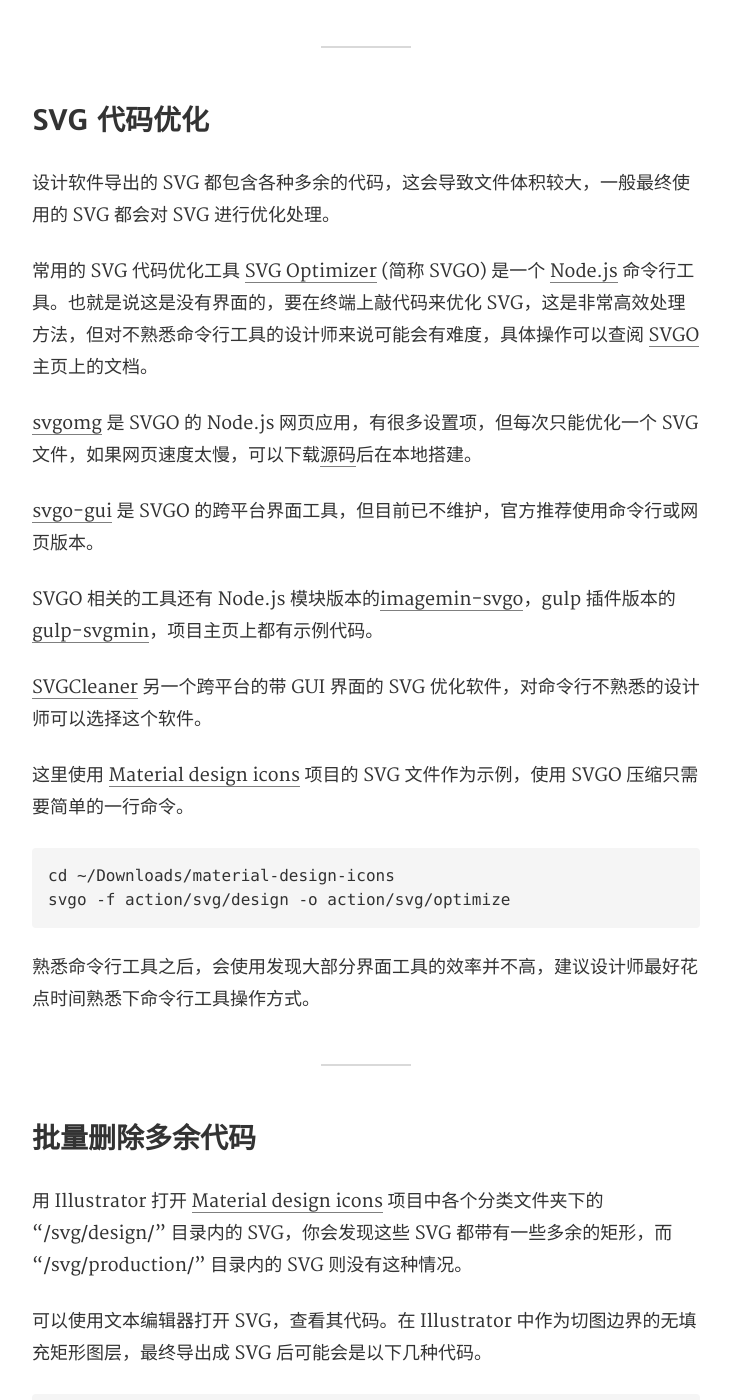
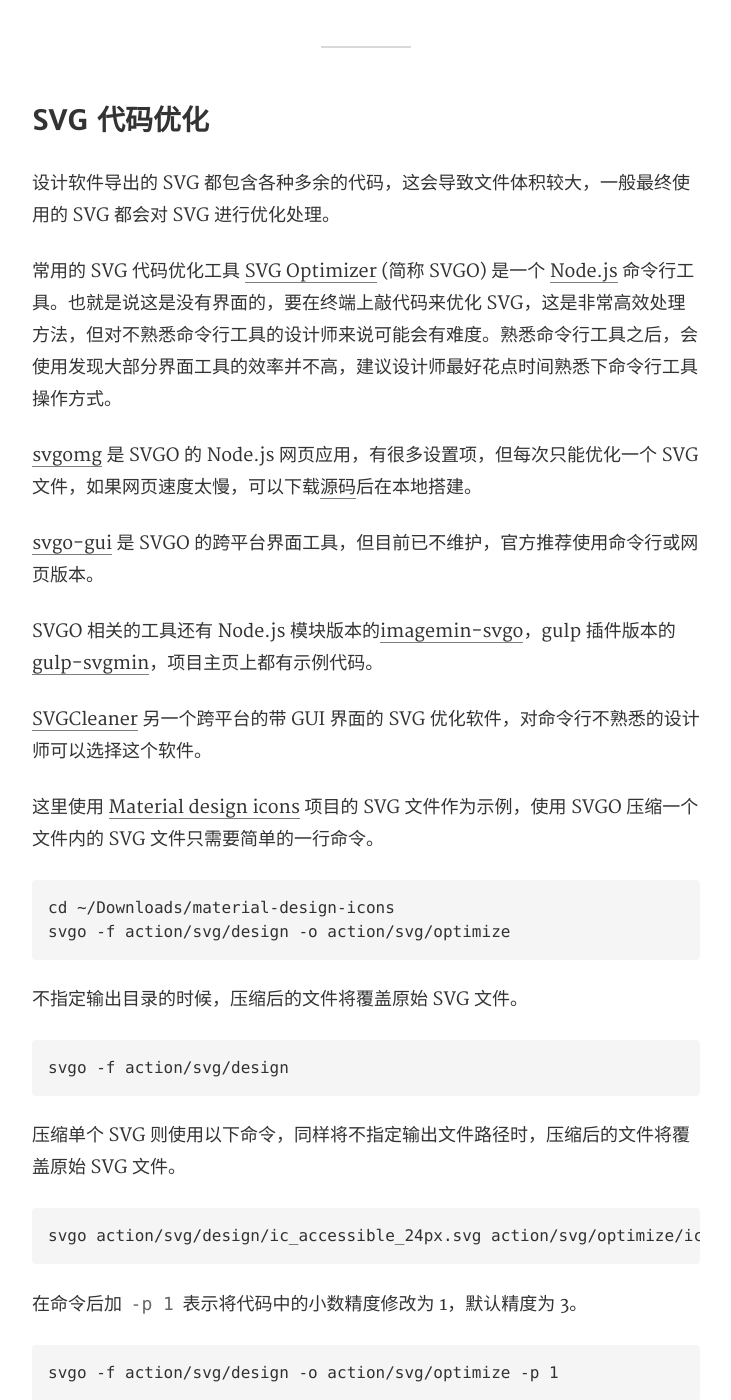
Before and after one commit to Ashung/ashung.github.io, a Jekyll site: the page built from _posts/2015-11-02-svg-export.md, in a window 1280 px wide and 1400 px high, scrolled down 4844 px. Shown: the whole window, without its empty margins (274-1005 px from the left). Built offline with Jekyll 4.4.1, drawn with Linux system fonts in a browser that asks for light colours; some web fonts are replaced; comment, search, counter and statistics services are not loaded; some of the changed text lies outside the part shown.

Commit message:
SVG导出

```diff
--- a/_includes/footer.html
+++ b/_includes/footer.html
@@ -33,7 +33,5 @@
 <script>document.write('<script src="http://' + (location.host || 'localhost').split(':')[0] + ':35729/livereload.js?snipver=1"></' + 'script>')</script>
 {% endif %}
 
-{{ site.host }}
-
 </body>
 </html>
--- a/_posts/2015-11-02-svg-export.md
+++ b/_posts/2015-11-02-svg-export.md
@@ -76,7 +76,7 @@
 
 设计软件导出的 SVG 都包含各种多余的代码，这会导致文件体积较大，一般最终使用的 SVG 都会对 SVG 进行优化处理。
 
-常用的 SVG 代码优化工具 [SVG Optimizer][SVGO] (简称 SVGO) 是一个 [Node.js][nodejs] 命令行工具。也就是说这是没有界面的，要在终端上敲代码来优化 SVG，这是非常高效处理方法，但对不熟悉命令行工具的设计师来说可能会有难度，具体操作可以查阅 [SVGO][SVGO] 主页上的文档。
+常用的 SVG 代码优化工具 [SVG Optimizer][SVGO] (简称 SVGO) 是一个 [Node.js][nodejs] 命令行工具。也就是说这是没有界面的，要在终端上敲代码来优化 SVG，这是非常高效处理方法，但对不熟悉命令行工具的设计师来说可能会有难度。熟悉命令行工具之后，会使用发现大部分界面工具的效率并不高，建议设计师最好花点时间熟悉下命令行工具操作方式。
 
 [svgomg][svgomg] 是 SVGO 的 Node.js 网页应用，有很多设置项，但每次只能优化一个 SVG 文件，如果网页速度太慢，可以下载[源码][svgomg_source]后在本地搭建。
 
@@ -86,14 +86,32 @@
 
 [SVGCleaner][SVGCleaner] 另一个跨平台的带 GUI 界面的 SVG 优化软件，对命令行不熟悉的设计师可以选择这个软件。
 
-这里使用 [Material design icons][Material_design_icons] 项目的 SVG 文件作为示例，使用 SVGO 压缩只需要简单的一行命令。
+这里使用 [Material design icons][Material_design_icons] 项目的 SVG 文件作为示例，使用 SVGO 压缩一个文件内的 SVG 文件只需要简单的一行命令。
 
 {% highlight bash %}
 cd ~/Downloads/material-design-icons
 svgo -f action/svg/design -o action/svg/optimize
 {% endhighlight %}
 
-熟悉命令行工具之后，会使用发现大部分界面工具的效率并不高，建议设计师最好花点时间熟悉下命令行工具操作方式。
+不指定输出目录的时候，压缩后的文件将覆盖原始 SVG 文件。
+
+{% highlight bash %}
+svgo -f action/svg/design
+{% endhighlight %}
+
+压缩单个 SVG 则使用以下命令，同样将不指定输出文件路径时，压缩后的文件将覆盖原始 SVG 文件。
+
+{% highlight bash %}
+svgo action/svg/design/ic_accessible_24px.svg action/svg/optimize/ic_accessible_24px.svg
+{% endhighlight %}
+
+在命令后加 `-p 1` 表示将代码中的小数精度修改为 1，默认精度为 3。
+
+{% highlight bash %}
+svgo -f action/svg/design -o action/svg/optimize -p 1
+{% endhighlight %}
+
+更多复杂的用法可以参考 [SVG Optimizer][SVGO] 主页的文档。
 
 ---
 
```
